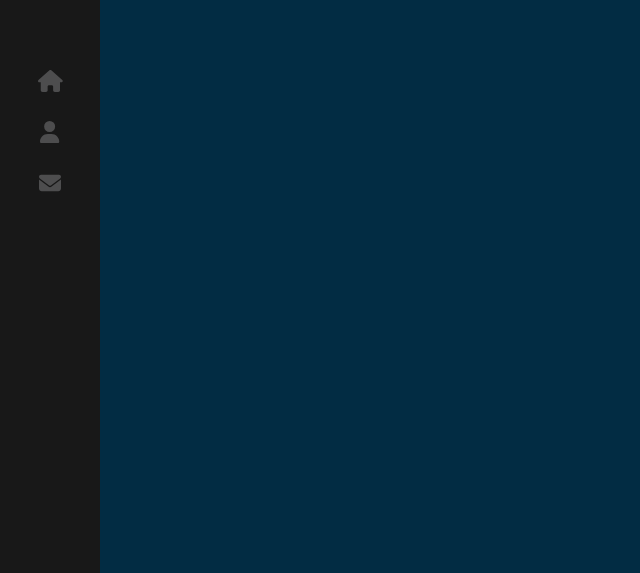
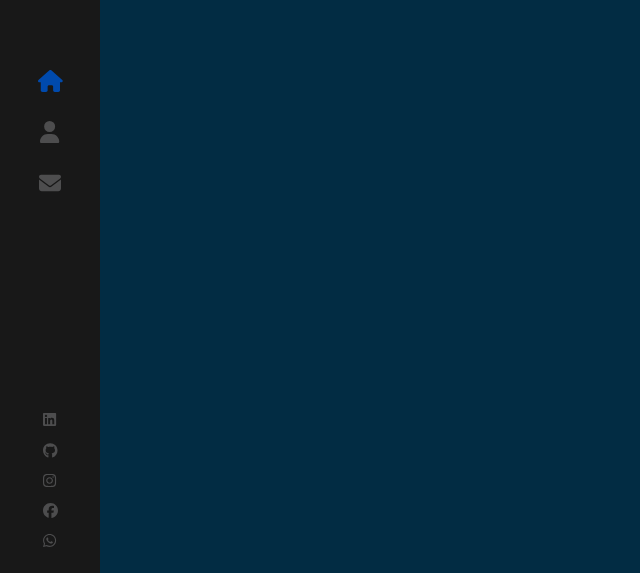
Before and after one commit to kayrongradilone/Kayron_Portfolio, a React (Create React App) app: page / in a window 1280 px wide. Shown: the part 224-797 px from the top of the page, without its empty margins (0-640 px from the left). Built offline with nearby package versions, Linux system fonts and the light colour scheme.

Commit message:
feat: adcionando mais icones com seus  links

```diff
--- a/src/components/sidebar/index.js
+++ b/src/components/sidebar/index.js
@@ -4,6 +4,7 @@
 import LogoSubtitle from '../../assets/images/logo_sub.png';
 import { faEnvelope, faHome, faUser } from '@fortawesome/free-solid-svg-icons';
 import { FontAwesomeIcon } from '@fortawesome/react-fontawesome';
+import { faFacebook, faGithub, faInstagram, faLinkedin, faWhatsapp } from '@fortawesome/free-brands-svg-icons';
 
 const Sidebar = () => (
     <div className='nav-bar'>
@@ -25,6 +26,33 @@
 
             </NavLink>
         </nav>
+        <ul>
+            <li>
+                <a target="_blank" rel='noreferrer' href='https://www.linkedin.com/in/kayrongradilone/'>
+                <FontAwesomeIcon icon={faLinkedin}></FontAwesomeIcon>
+                </a>
+            </li>
+            <li>
+                <a target="_blank" rel='noreferrer' href='https://github.com/kayrongradilone'>
+                <FontAwesomeIcon icon={faGithub}></FontAwesomeIcon>
+                </a>
+            </li>
+            <li>
+                <a target="_blank" rel='noreferrer' href='https://instagram.com/kayrongradilone'>
+                <FontAwesomeIcon icon={faInstagram}></FontAwesomeIcon>
+                </a>
+            </li>
+            <li>
+                <a target="_blank" rel='noreferrer' href='https://facebook.com/kayrongradilone'>
+                <FontAwesomeIcon icon={faFacebook}></FontAwesomeIcon>
+                </a>
+            </li>
+            <li>
+                <a target="_blank" rel='noreferrer' href='https://api.whatsapp.com/send?phone=5548991158345'>
+                <FontAwesomeIcon icon={faWhatsapp}></FontAwesomeIcon>
+                </a>
+            </li>
+        </ul>
 
     </div>
 )
--- a/src/components/sidebar/index.scss
+++ b/src/components/sidebar/index.scss
@@ -46,7 +46,7 @@
         }
 
         &:hover {
-          color: #ffd700;
+          color: #004AAD;
 
           svg {
             opacity: 0;
@@ -90,5 +90,35 @@
         }
       }
 
+      a.active {
+        svg {
+            color: #004AAD;
+        }
+      }
+
     }
+    ul {
+        position: absolute;
+        bottom: 20px;
+        width: 100%;
+        display: block;
+        padding: 0;
+        list-style: none;
+        text-align: center;
+        margin: 0;
+
+
+        li {
+            a {
+                padding: 7px 0;
+                display: block;
+                font-size: 15px;
+                line-height: 16px;
+                color: #4d4d4e;
+                &:hover svg {
+                    color: #004AAD ;
+                }
+            }
+        }
+      }
 }
```
